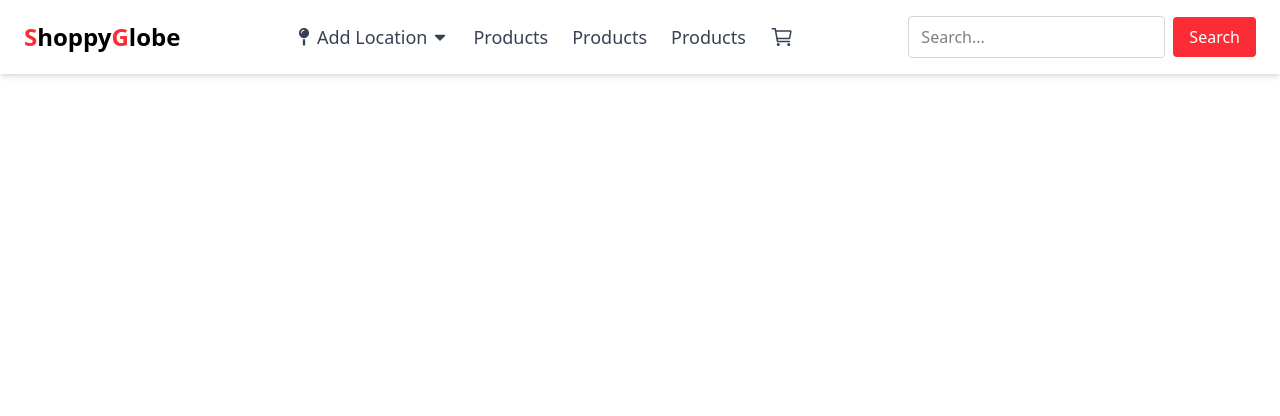
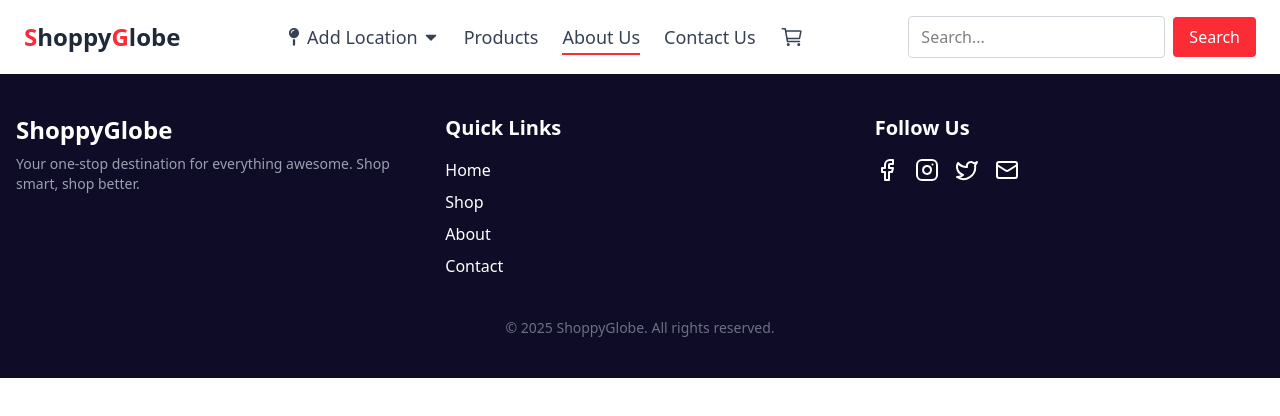
Before and after one commit to Akhileshyadu00/Shoppy, a React (Vite) app: page /about in a window 1280 px wide. Shown: the top 416 px of the page. Built offline with nearby package versions, Linux system fonts and the light colour scheme; no server answers.

Commit message:
Home Basic done

```diff
--- a/src/App.jsx
+++ b/src/App.jsx
@@ -4,6 +4,9 @@ import Home from "./Components/Home"
 import ProductList from "./Components/ProductList"
 import Cart from "./Components/Cart"
 import Navbar from "./Components/Navbar"
+import Footer from "./Components/Footer"
+import About from "./Components/About"
+import Contact from "./Components/Contact"
 
 
 function App() {
@@ -25,8 +28,11 @@ function App() {
       <Routes>
         <Route path="/" element= { <Home />}></Route>
         <Route path="/products" element= {<ProductList />} ></Route>
+        <Route path="/about" element={ <About/>}></Route>
+        <Route path="/contact" element={ <Contact/>}></Route>
         <Route path="/cart" element={ <Cart/>}></Route>
       </Routes>
+      <Footer />
     </Router>
   )
 }
--- /dev/null
+++ b/src/Components/About.jsx
@@ -0,0 +1,11 @@
+import React from 'react'
+
+function About() {
+  return (
+    <div>
+
+    </div>
+  )
+}
+
+export default About
--- a/src/Components/Category.jsx
+++ b/src/Components/Category.jsx
@@ -1,42 +1,35 @@
-import React, { useEffect }  from 'react'
-import { useData } from '../Utils/DataContext'
+import React, { useEffect } from 'react';
+import { useData } from '../Utils/DataContext';
 
 function Category() {
-    const {data, fetchProduct} = useData()
+  const { data, fetchProduct } = useData();
 
-    const getUniqueCategory = (data, property) => {
-        let newVal = data?.map((curElem) => {
-            return curElem[property]
-        })
-        // for unique category only
-         const uniqueValues = [...new Set(newVal)];
-         return uniqueValues;
-    }
-    const  categoryOnlyData = getUniqueCategory(data, "category")
-    console.log(categoryOnlyData);
+  const getUniqueCategory = (data, property) => {
+    const newVal = data?.map((curElem) => curElem[property]);
+    const uniqueValues = [...new Set(newVal)];
+    return uniqueValues;
+  };
 
-    useEffect (() => {
-        fetchProduct()
-    }, [])
+  const categoryOnlyData = getUniqueCategory(data, 'category');
 
+  useEffect(() => {
+    fetchProduct();
+  }, []);
 
   return (
-    <>
-      <div className='bg-[#101829]'>
-        <div className=' max-w-7xl mx-auto flex gap-4 items-center justify-center'>
-            {
-                categoryOnlyData.map((item, index) => {
-                    return <div key={index}>
-                    <button className='uppercase bg-gradient-to-r from-[#0f0c27] via-[#330b26] to-[#0f0c27] text-white'>{item}</button>
-                    </div>
-                })
-            }
-
-        </div>
+    <div className="bg-[#101829] py-8 px-4">
+      <div className="max-w-7xl mx-auto flex flex-wrap justify-center gap-4">
+        {categoryOnlyData.map((item, index) => (
+          <button
+            key={index}
+            className="uppercase bg-gradient-to-r from-[#0f0c27] via-[#330b26] to-[#0f0c27] text-white px-6 py-2 rounded-full shadow-md hover:scale-105 hover:shadow-amber-600 transition duration-300"
+          >
+            {item}
+          </button>
+        ))}
       </div>
-    </>
-  )
+    </div>
+  );
 }
 
-
-export default Category
+export default Category;
--- /dev/null
+++ b/src/Components/Contact.jsx
@@ -0,0 +1,11 @@
+import React from 'react'
+
+function Contact() {
+  return (
+    <div>
+
+    </div>
+  )
+}
+
+export default Contact
--- /dev/null
+++ b/src/Components/Features.jsx
@@ -0,0 +1,34 @@
+import React from 'react';
+import { Clock, Lock, RotateCcw, Truck } from 'lucide-react';
+
+const features = [
+  { icon: Truck, text: 'Free Shipping', subtext: 'On orders over Rs.100' },
+  { icon: Lock, text: 'Secure Payment', subtext: '100% protected payment' },
+  { icon: RotateCcw, text: 'Easy Return', subtext: '30-days return policy' },
+  { icon: Clock, text: '24/7 Support', subtext: 'Dedicated customer services' },
+];
+
+function Features() {
+  return (
+    <div className="bg-gray-200 py-12 px-4 sm:px-6 lg:px-8">
+      <div className="max-w-7xl mx-auto">
+        <div className="grid grid-cols-1 gap-y-10 sm:grid-cols-2 lg:grid-cols-4 lg:gap-x-10">
+          {features.map((feature, index) => (
+            <div
+              key={index}
+              className="flex flex-col items-center text-center sm:flex-row sm:text-left bg-white shadow-md p-6 rounded-lg transition transform hover:-translate-y-1 hover:shadow-xl"
+            >
+              <feature.icon className="h-10 w-10 text-red-500 mb-4 sm:mb-0 sm:mr-4" aria-hidden="true" />
+              <div>
+                <p className="text-lg font-semibold text-gray-800">{feature.text}</p>
+                <p className="mt-1 text-sm text-gray-500">{feature.subtext}</p>
+              </div>
+            </div>
+          ))}
+        </div>
+      </div>
+    </div>
+  );
+}
+
+export default Features;
--- /dev/null
+++ b/src/Components/Footer.jsx
@@ -0,0 +1,47 @@
+import React from 'react';
+import { Facebook, Instagram, Twitter, Mail } from 'lucide-react';
+
+function Footer() {
+  return (
+    <footer className="bg-[#0f0c27] text-white py-10 px-4">
+      <div className="max-w-7xl mx-auto grid grid-cols-1 md:grid-cols-3 gap-10 text-center md:text-left">
+        {/* Brand Info */}
+        <div>
+          <h2 className="text-2xl font-bold mb-2">ShoppyGlobe</h2>
+          <p className="text-sm text-gray-400">
+            Your one-stop destination for everything awesome. Shop smart, shop better.
+          </p>
+        </div>
+
+        {/* Navigation Links */}
+        <div>
+          <h3 className="text-xl font-semibold mb-4">Quick Links</h3>
+          <ul className="space-y-2">
+            <li><a href="#" className="hover:text-red-400 transition">Home</a></li>
+            <li><a href="#" className="hover:text-red-400 transition">Shop</a></li>
+            <li><a href="#" className="hover:text-red-400 transition">About</a></li>
+            <li><a href="#" className="hover:text-red-400 transition">Contact</a></li>
+          </ul>
+        </div>
+
+        {/* Social Icons */}
+        <div>
+          <h3 className="text-xl font-semibold mb-4">Follow Us</h3>
+          <div className="flex justify-center md:justify-start gap-4">
+            <a href="#" className="hover:text-red-400 transition"><Facebook /></a>
+            <a href="#" className="hover:text-red-400 transition"><Instagram /></a>
+            <a href="#" className="hover:text-red-400 transition"><Twitter /></a>
+            <a href="mailto:info@shoppyglobe.com" className="hover:text-red-400 transition"><Mail /></a>
+          </div>
+        </div>
+      </div>
+
+      {/* Copyright */}
+      <div className="text-center mt-10 text-sm text-gray-500">
+        &copy; {new Date().getFullYear()} ShoppyGlobe. All rights reserved.
+      </div>
+    </footer>
+  );
+}
+
+export default Footer;
--- a/src/Components/Home.jsx
+++ b/src/Components/Home.jsx
@@ -1,12 +1,14 @@
 import React from 'react'
 import Carousel from './Carousel'
 import Banner from './Banner'
+import Features from './Features'
 
 function Home() {
   return (
     <>
       <Carousel />
       <Banner />
+      <Features />
     </>
   )
 }
--- a/src/Components/Navbar.jsx
+++ b/src/Components/Navbar.jsx
@@ -4,56 +4,31 @@ import { FaMapPin, FaCaretDown } from 'react-icons/fa';
 import { IoCartOutline } from 'react-icons/io5';
 
 function Navbar() {
-  const location = false; // replace with actual location string when available
-  const cartCount = 0;   // replace with actual cart count
+  const location = ''; // Replace with actual location string or leave blank
+  const cartCount = 0; // Replace with actual cart count
 
   return (
-    <nav className="bg-white shadow-md py-4 px-6 flex items-center">
+    <nav className="bg-white shadow-md py-4 px-6">
+      <div className="max-w-7xl mx-auto flex items-center justify-between flex-wrap gap-4">
+
         {/* Logo */}
-      <div className="flex-shrink-0">
-        <Link to="/" className="text-2xl font-bold">
+        <div className="flex items-center flex-shrink-0">
+          <Link to="/" className="text-2xl font-bold text-gray-800">
             <span className="text-red-500">S</span>hoppy
             <span className="text-red-500">G</span>lobe
           </Link>
         </div>
 
-      {/* Spacer */}
-      <div className="flex-grow" />
+        {/* Navigation Menu */}
+        <ul className="flex items-center gap-6 text-gray-700 font-medium text-lg">
 
-      {/* Location + Links + Cart */}
-      <ul className="flex items-center space-x-6 text-gray-700 text-lg font-medium">
-        {/* Location */}
-        <li className="flex items-center cursor-pointer hover:text-red-500 transition">
+          {/* Optional: Location */}
+          <li className="hidden md:flex items-center cursor-pointer hover:text-red-500 transition">
             <FaMapPin className="mr-1" />
             <span>{location || "Add Location"}</span>
             <FaCaretDown className="ml-1" />
           </li>
 
-        {/* Products */}
-        <li>
-          <NavLink
-            to="/products"
-            className={({ isActive }) =>
-              `hover:text-red-500 transition ${
-                isActive ? 'border-b-2 border-red-500 pb-1' : ''
-              }`
-            }
-          >
-            Products
-          </NavLink>
-        </li>
-        <li>
-          <NavLink
-            to="/products"
-            className={({ isActive }) =>
-              `hover:text-red-500 transition ${
-                isActive ? 'border-b-2 border-red-500 pb-1' : ''
-              }`
-            }
-          >
-            Products
-          </NavLink>
-        </li>
           <li>
             <NavLink
               to="/products"
@@ -67,12 +42,35 @@ function Navbar() {
             </NavLink>
           </li>
 
-        {/* Cart */}
+          <li>
+            <NavLink
+              to="/about"
+              className={({ isActive }) =>
+                `hover:text-red-500 transition ${
+                  isActive ? 'border-b-2 border-red-500 pb-1' : ''
+                }`
+              }
+            >
+              About Us
+            </NavLink>
+          </li>
+
+          <li>
+            <NavLink
+              to="/contact"
+              className={({ isActive }) =>
+                `hover:text-red-500 transition ${
+                  isActive ? 'border-b-2 border-red-500 pb-1' : ''
+                }`
+              }
+            >
+              Contact Us
+            </NavLink>
+          </li>
+
+          {/* Cart Icon */}
           <li className="relative">
-          <Link
-            to="/cart"
-            className="text-2xl hover:text-red-500 transition"
-          >
+            <Link to="/cart" className="text-2xl hover:text-red-500 transition">
               <IoCartOutline />
             </Link>
             {cartCount > 0 && (
@@ -83,10 +81,7 @@ function Navbar() {
           </li>
         </ul>
 
-      {/* Spacer */}
-      <div className="flex-grow" />
-
-      {/* Search */}
+        {/* Search Box */}
         <div className="flex items-center space-x-2">
           <input
             type="text"
@@ -97,6 +92,7 @@ function Navbar() {
             Search
           </button>
         </div>
+      </div>
     </nav>
   );
 }
```
Lines whose indentation alone changed are shown as unchanged.
